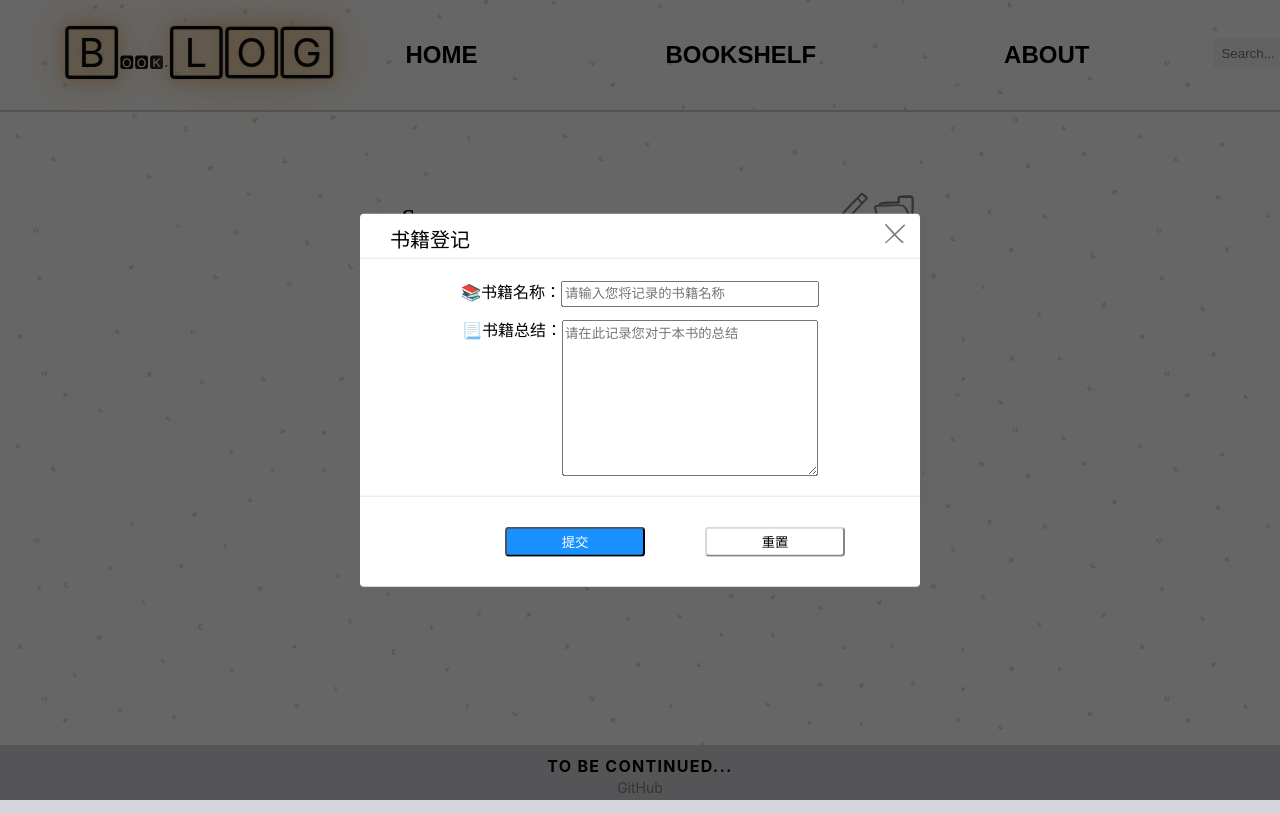
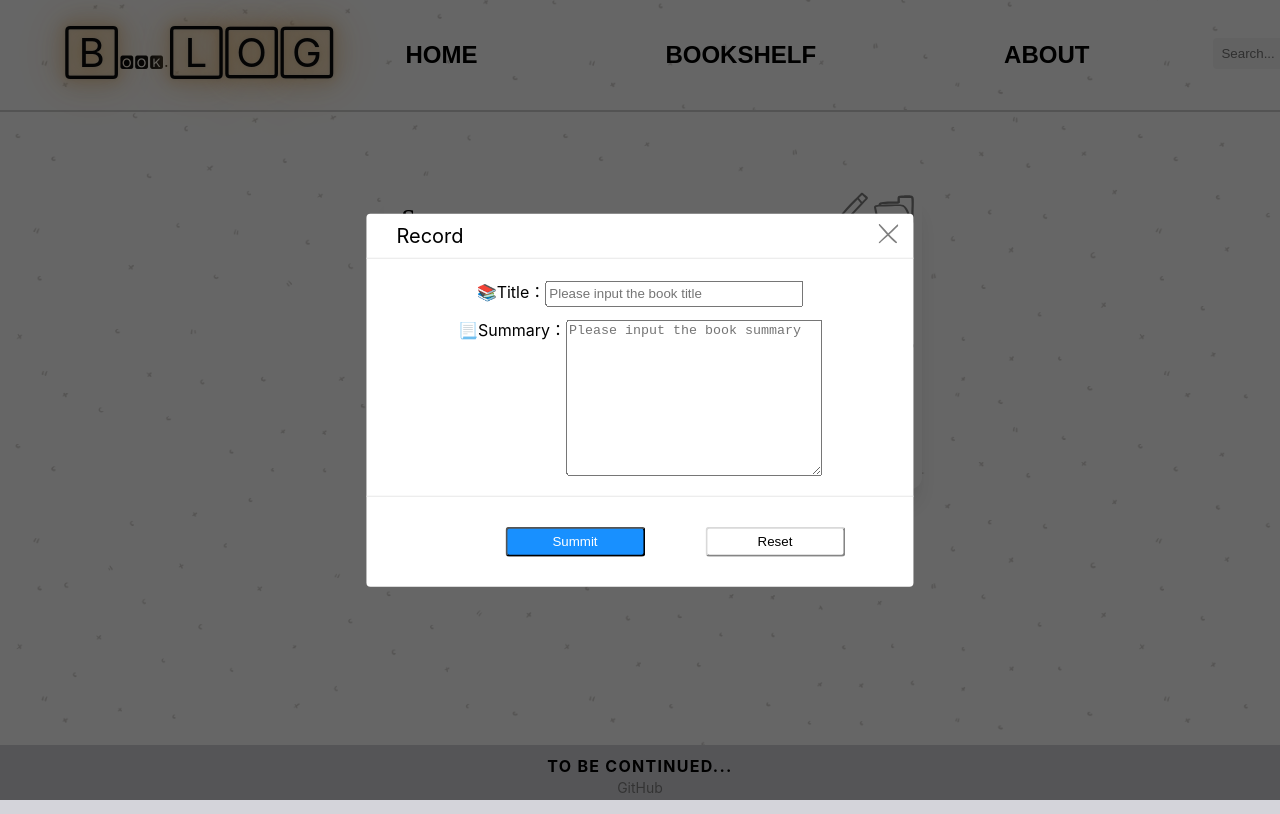
Before and after one commit to farodia/BookSummaryBlog, a React (Create React App) app: page / in a window 1280 px wide. Both pictures are taken after a click on the element 847 px from the left and 212 px from the top of the page. Shown: the top 814 px of the page. Built offline with nearby package versions, Linux system fonts and the light colour scheme.

Commit message:
[jingyi] change the chinese character into english

```diff
--- a/src/components/FormContent.tsx
+++ b/src/components/FormContent.tsx
@@ -36,20 +36,20 @@ export const FormContent: FC<FormContentProps> = ({onClose, cardId, cardOrder})
         }}>
             <div className="modal-body">
                 <div>
-                    <label>📚书籍名称：
-                        <input className="title-content" required type="text" placeholder="请输入您将记录的书籍名称" name="title"
+                    <label>📚Title：
+                        <input className="title-content" required type="text" placeholder="Please input the book title" name="title"
                                onChange={e => setTitle(e.target.value)} value={title}/>
                     </label>
 
                 </div>
                 <div className="form-textarea">
-                    📃书籍总结：
-                        <textarea required placeholder="请在此记录您对于本书的总结"  name="summary"
+                    📃Summary：
+                        <textarea required placeholder="Please input the book summary"  name="summary"
                                   onChange={e => setSummary(e.target.value)} value={summary} />
                 </div>
             </div>
-            <button className="modal-confirm-btn">提交</button>
-            <button type="button" className="modal-cancel-btn" onClick={handleReset}>重置</button>
+            <button className="modal-confirm-btn">Summit</button>
+            <button type="button" className="modal-cancel-btn" onClick={handleReset}>Reset</button>
         </form>
     );
 }
--- a/src/components/FormModal.tsx
+++ b/src/components/FormModal.tsx
@@ -18,8 +18,8 @@ export const FormModal: FC<FormModalProps> = ({
                                                   visible = false,
                                                   onCancel,
                                                   onOk,
-                                                  okText = "确定",
-                                                  cancelText = "取消"
+                                                  okText = "Summit",
+                                                  cancelText = "Cancel"
                                               }) => {
     if (!visible) {
         return null;
@@ -28,7 +28,7 @@ export const FormModal: FC<FormModalProps> = ({
         <div>
             <div className="modal-mask"/>
             <div className="modal-container">
-                <HeaderPartOfModal titleElement="书籍登记" onClose={onCancel}/>
+                <HeaderPartOfModal titleElement="Record" onClose={onCancel}/>
                 <div>
                     {children}
                 </div>
--- a/src/components/OperationButton.tsx
+++ b/src/components/OperationButton.tsx
@@ -10,12 +10,12 @@ interface OperationButtonProps {
 export const OperationButton: FC<OperationButtonProps> = ({cardId, onAdd, onDelete}) => {
     console.log("OperationButton card id",cardId);
     if (cardId === '1') {
-        return (<button className="modal-confirm-center-btn" onClick={onAdd}>新增卡片</button>);
+        return (<button className="modal-confirm-center-btn" onClick={onAdd}>Add Card</button>);
     }
     return (
         <div className="card-change-toast">
-            <button className="modal-confirm-btn" onClick={onAdd}>新增卡片</button>
-            <button className="modal-cancel-btn" onClick={onDelete} >删除此卡</button>
+            <button className="modal-confirm-btn" onClick={onAdd}>Add Card</button>
+            <button className="modal-cancel-btn" onClick={onDelete} >Delete Card</button>
         </div>
     )
 }
--- a/src/hooks/useBooks.ts
+++ b/src/hooks/useBooks.ts
@@ -4,8 +4,8 @@ import {State} from "../state";
 export function useBooks(cardOrder: number) {
     const info = useSelector((state: State) => state.articles["bookCards"]);
     const bookSummary = info[cardOrder].summary;
-    const summary = bookSummary === "" ? "这里是你的总结" : bookSummary;
+    const summary = bookSummary === "" ? "Please add your summary here" : bookSummary;
     const bookTitle = info[cardOrder].title;
-    const title = bookTitle === "" ? "这里是书籍标题" : bookTitle;
+    const title = bookTitle === "" ? "This is the book title" : bookTitle;
     return {bookSummary, bookTitle, summary, title};
 }
```
